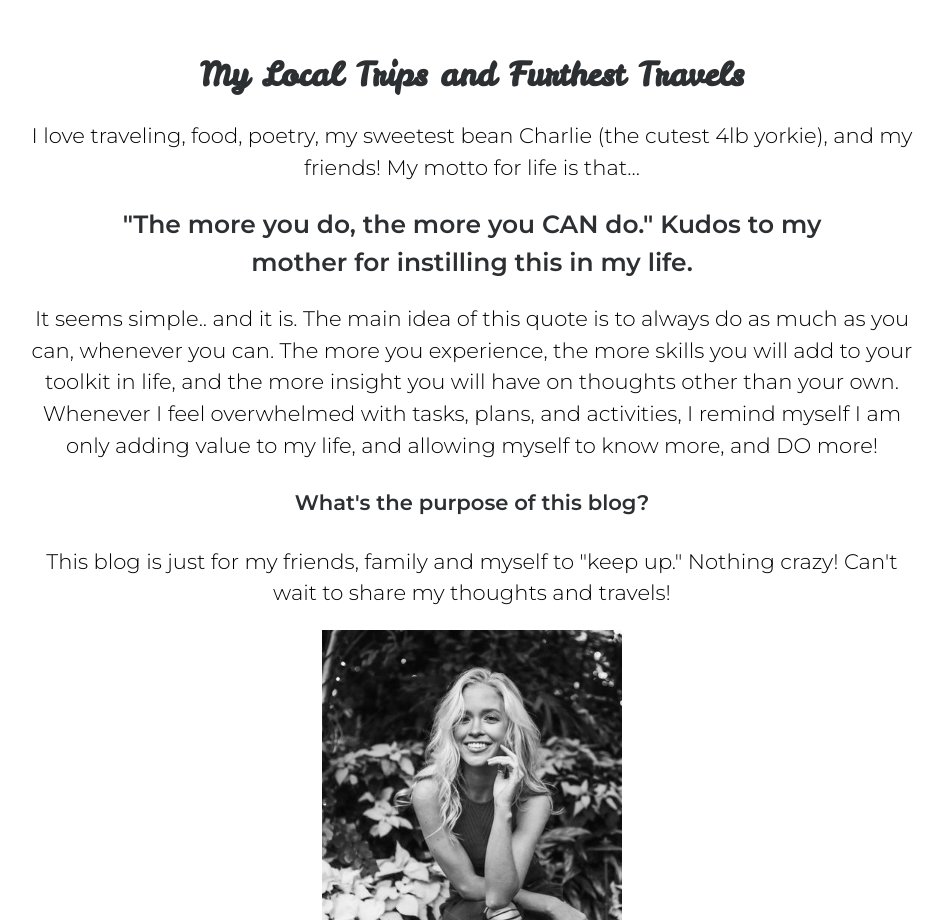
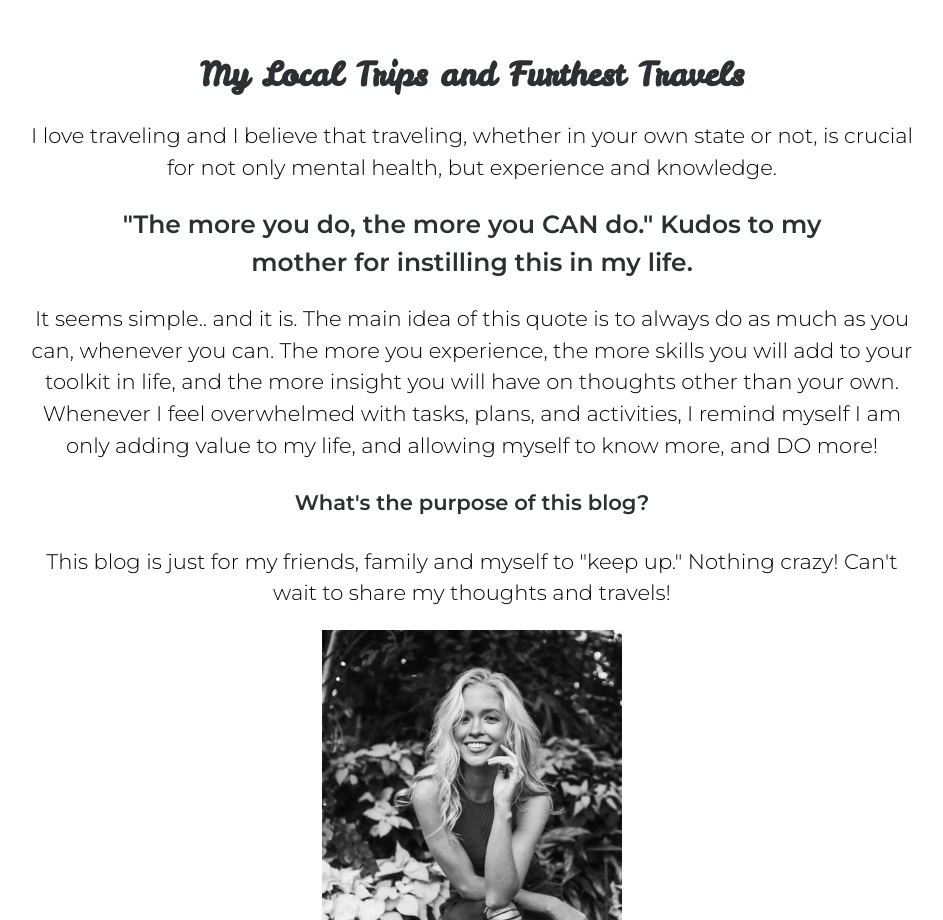
Before and after one commit to kettkat/kettkat, a plain HTML site: page travels.html in a window 1280 px wide. Shown: the part 1101-2021 px from the top of the page, without its empty margins (168-1111 px from the left). Drawn offline with Linux system fonts and the light colour scheme; a web font is replaced by a local one.

Commit message:
Updating travels website

```diff
--- a/travels.html
+++ b/travels.html
@@ -34,8 +34,8 @@
     <article class="homepage">
 
             <h1>My Local Trips and Furthest Travels</h1>
-            <p>I love traveling, food, poetry, my sweetest bean Charlie (the cutest 4lb yorkie), and my friends!
-                My motto for life is that...
+            <p>I love traveling and I believe that traveling, whether in your own state or not,
+                is crucial for not only mental health, but experience and knowledge.
             </p>
 
 
```
